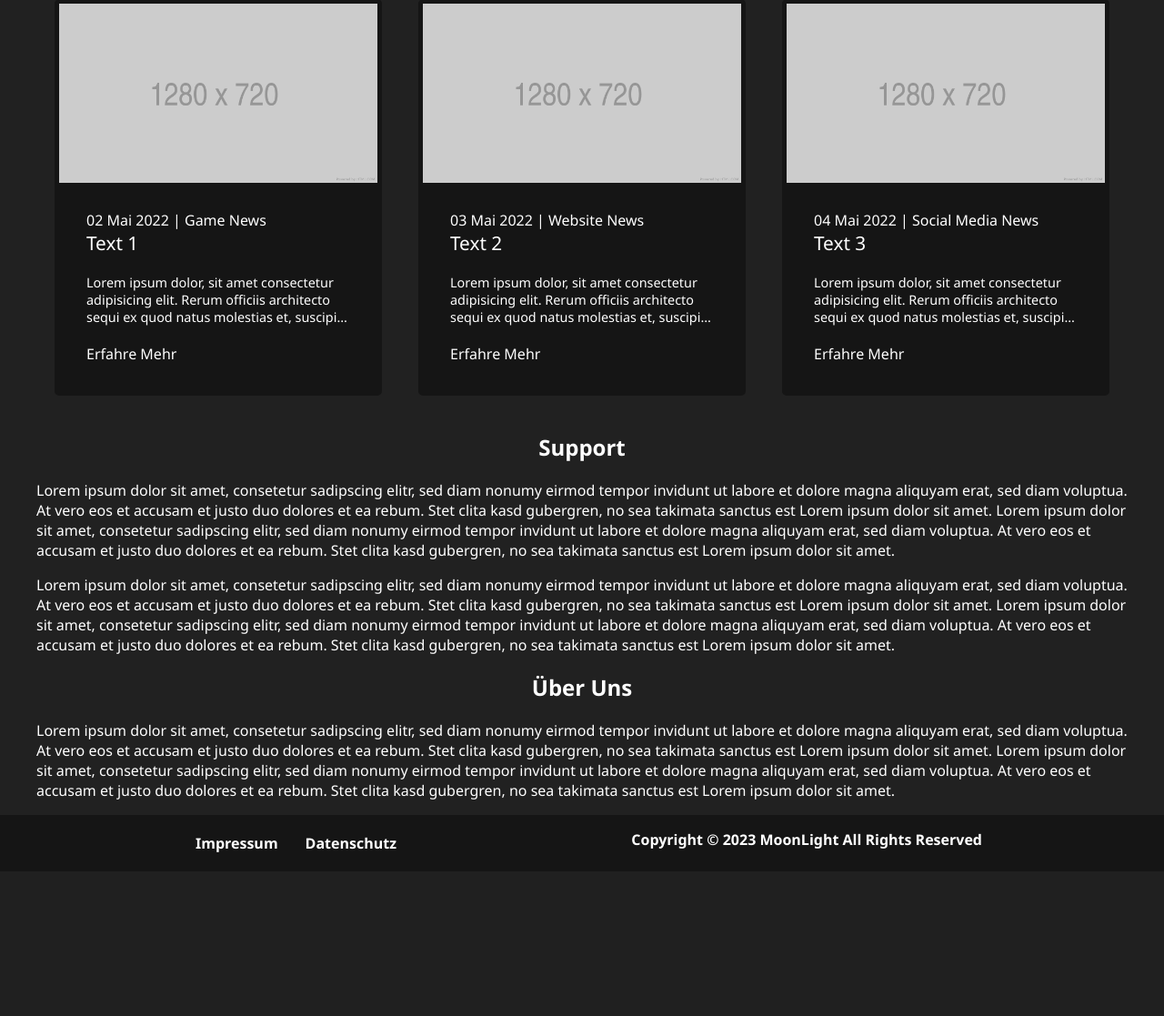
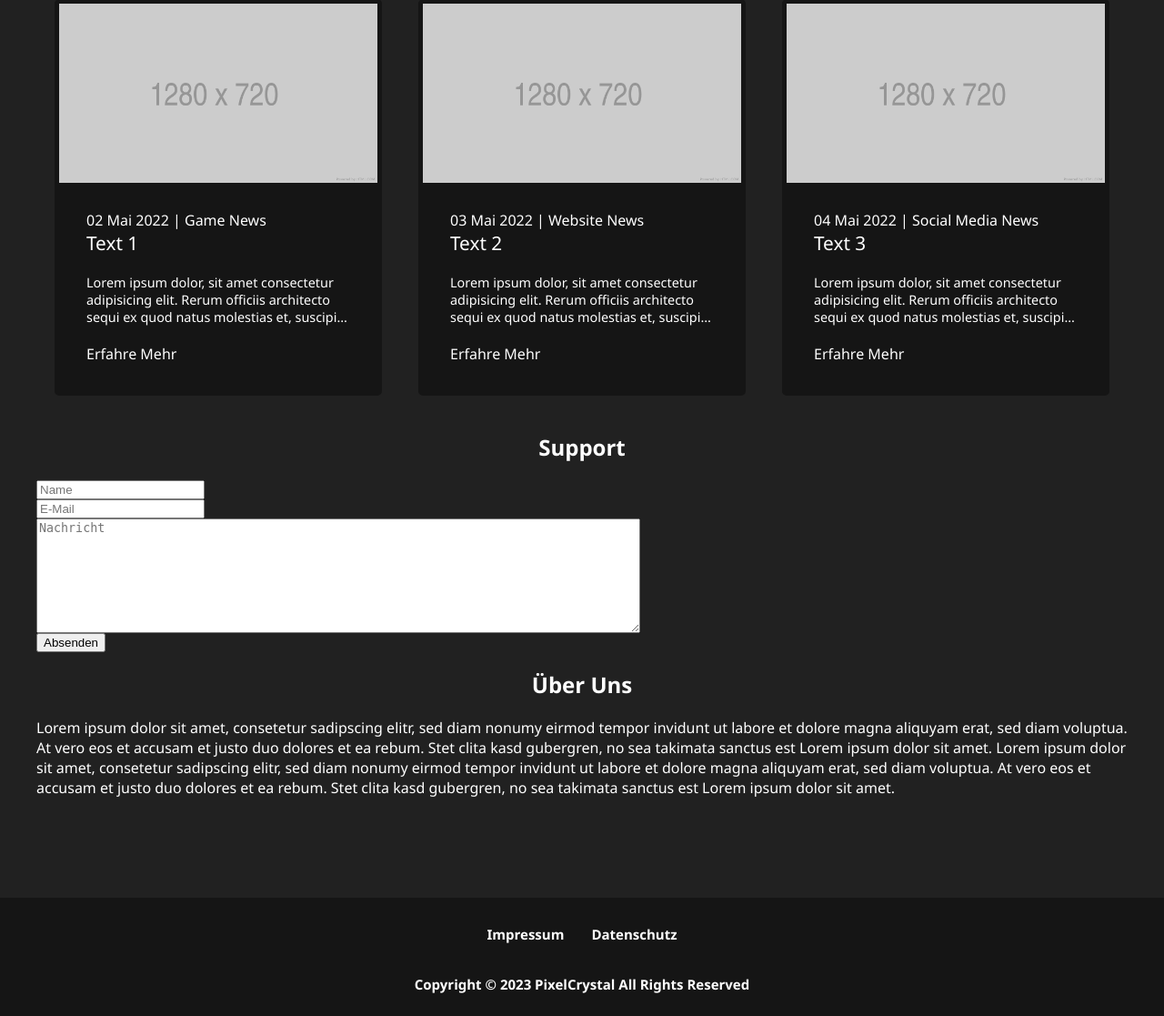
Before and after one commit to TheS1L3NT/PixelCrystal, a PHP site: page / in a window 1280 px wide. Shown: the part 1270-2387 px from the top of the page at 91% size. Before the commit the page ends 2207 px from the top, so only its background shows below. Run offline with PHP 8.4, Linux system fonts and the light colour scheme.

Commit message:
Index.html zu Index.php geändert

```diff
--- a/index.html
+++ b/index.php
@@ -9,16 +9,16 @@
     <body>
         <header>
             <a href="/">
-                <img src="logo.svg" alt="Logo MoonLight" width="300">
+                <img src="logo.svg" alt="Logo PixelCrystal" width="300">
             </a>
         </header>
         <nav>
             <ul class="mitte">
-                <li><a href="/">Startseite</a></li>
-                <li><a href="/games.html">Games</a></li>
-                <li><a href="/#support">Support</a></li>
-                <li><a href="/#neuigkeiten">Neuigkeiten</a></li>
-                <li><a href="/#überuns">Über Uns</a></li>
+                <li><a href="index.php">Startseite</a></li>
+                <li><a href="games.html">Games</a></li>
+                <li><a href="#support">Support</a></li>
+                <li><a href="#neuigkeiten">Neuigkeiten</a></li>
+                <li><a href="#überuns">Über Uns</a></li>
             </ul>
         </nav>
         <div id="teaser">
@@ -82,12 +82,20 @@
 
         <section id="support">
             <h2 class="mitte" >Support</h2>
-            <p>
-                Lorem ipsum dolor sit amet, consetetur sadipscing elitr, sed diam nonumy eirmod tempor invidunt ut labore et dolore magna aliquyam erat, sed diam voluptua. At vero eos et accusam et justo duo dolores et ea rebum. Stet clita kasd gubergren, no sea takimata sanctus est Lorem ipsum dolor sit amet. Lorem ipsum dolor sit amet, consetetur sadipscing elitr, sed diam nonumy eirmod tempor invidunt ut labore et dolore magna aliquyam erat, sed diam voluptua. At vero eos et accusam et justo duo dolores et ea rebum. Stet clita kasd gubergren, no sea takimata sanctus est Lorem ipsum dolor sit amet.
-            </p>
-            <p>
-                Lorem ipsum dolor sit amet, consetetur sadipscing elitr, sed diam nonumy eirmod tempor invidunt ut labore et dolore magna aliquyam erat, sed diam voluptua. At vero eos et accusam et justo duo dolores et ea rebum. Stet clita kasd gubergren, no sea takimata sanctus est Lorem ipsum dolor sit amet. Lorem ipsum dolor sit amet, consetetur sadipscing elitr, sed diam nonumy eirmod tempor invidunt ut labore et dolore magna aliquyam erat, sed diam voluptua. At vero eos et accusam et justo duo dolores et ea rebum. Stet clita kasd gubergren, no sea takimata sanctus est Lorem ipsum dolor sit amet.
-            </p>
+                <?php
+                if(isset($_POST["submit"])){
+                    mail("jonaswilk44@gmail.com", "Kontaktformular", 'Name: '.$_POST["name"].' E-Mail: '.$_POST["email"].' Nachricht: '.$_POST["message"]);
+                    ?>
+                    <h1 style="color: green">Die E-Mail wurde gesendet!</h1>
+                    <?php
+                }
+                ?>
+                <form action="index.php" method="post">
+                    <input type="text" name="name" placeholder="Name" required><br>
+                    <input type="email" name="email" placeholder="E-Mail" required><br>
+                    <textarea name="message" rows="8" cols="80" placeholder="Nachricht" required></textarea><br>
+                    <button type="submit" name="submit">Absenden</button>
+                </form>
         </section>
 
         <section id="überuns">
@@ -102,7 +110,7 @@
                 <li><a href="impressum.html">Impressum</a></li>
                 <li><a href="datenschutz.html">Datenschutz</a></li>
             </ul>
-            <p>Copyright &copy; <script>document.write(new Date().getFullYear())</script> MoonLight All Rights Reserved</p>
+            <p>Copyright &copy; <script>document.write(new Date().getFullYear())</script> PixelCrystal All Rights Reserved</p>
         </footer>
     </body>
 </html>
--- a/style.css
+++ b/style.css
@@ -1,5 +1,6 @@
 html{
     scroll-behavior: smooth;
+    height: 100%;
 }
 
 body{
@@ -7,6 +8,9 @@ body{
     margin: 0;
     background: #212121;
     font-family: 'Segoe UI', Tahoma, Geneva, Verdana, sans-serif;
+    position: relative;
+    min-height: 100%;
+    padding-bottom: 15rem;
 }
 
 header{
@@ -76,10 +80,14 @@ section{
 
 footer{
     background: #151515;
-    display: flex;
-    justify-content: space-between;
-    padding-left: 200px;
-    padding-right: 200px;
+    font-size: 15px;
+    padding: 10px;
+    text-align: center;
+    position: absolute;
+    right: 0;
+    left: 0;
+    bottom: 0;
+
 }
 
 footer p{
```
Also changed, not shown: datenschutz.html (+6 -6 lines), games.html (+6 -6 lines), impressum.html (+12 -10 lines).
